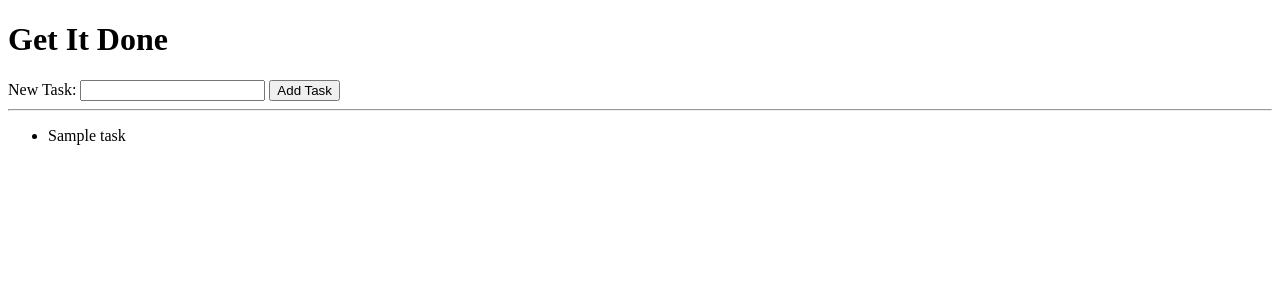
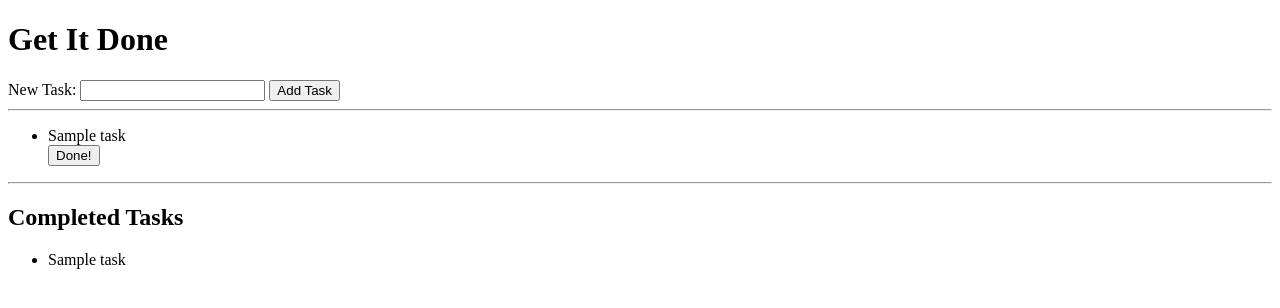
Before and after one commit to edilma/get-it-done, a Flask app: template templates/todos.html in a window 1280 px wide. Shown: the top 308 px of the page. Run offline with Flask 2, Linux system fonts and the light colour scheme; tables that the repository leaves empty hold one stand-in row (values such as "Sample post"); the template is opened without the code that fills it: values that come from a table or form of the project are taken from there, most other values are stand-ins (such as "Sample title", 1, 10 or a date in 2020).

Commit message:
set up the add and delete tasks working with data base

```diff
--- a/main.py
+++ b/main.py
@@ -1,18 +1,49 @@
 from flask import Flask, request, redirect, render_template
+from flask_sqlalchemy import SQLAlchemy
 
 app = Flask(__name__)
 app.config['DEBUG'] = True
+#configure the conexion string to the database = mysql using pysql://Username:Password@hostName:Port/databaseName
+app.config['SQLALCHEMY_DATABASE_URI'] = 'mysql+pymysql://get-it-done:beproductive@localhost:8889/get-it-done'
+#tHIS will show us the commands that SQL is running
+app.config['SQLALCHEMY_ECHO'] = True
+#create a database object to work with my app
+db = SQLAlchemy(app)
 
+class Task(db.Model):
 
-tasks =[]
+    id = db.Column(db.Integer,primary_key=True)
+    name = db.Column(db.String(120))
+    completed = db.Column(db.Boolean)
+
+    def __init__(self, name):
+        self.name = name
+        self.completed = False
+
 
 @app.route('/', methods=['POST','GET'])
 def index():
 
     if request.method == 'POST':
-        task =request.form['task']
-        tasks.append(task)
-    return render_template('todos.html', title='Get It Done', tasks=tasks)
+        task_name =request.form['task']
+        new_task = Task(task_name)
+        db.session.add(new_task)
+        db.session.commit()
 
+    tasks = Task.query.filter_by (completed=False).all()
+    completed_task = Task.query.filter_by (completed =True).all()
+    return render_template('todos.html', title='Get It Done', tasks=tasks, completed_task = completed_task)
 
-app.run()
+@app.route ('/delete-task', methods=['POST'])
+def delete_task():
+
+    task_id = int(request.form["task-id"])
+    task = Task.query.get(task_id)
+    task.completed = True
+    db.session.add(task)
+    db.session.commit()
+
+    return redirect('/')
+
+if __name__ == "__main__":
+    app.run()
--- a/templates/todos.html
+++ b/templates/todos.html
@@ -18,9 +18,22 @@
 
         <ul>
             {% for task in tasks %}
-            <li>{{ task}}</li>
+            <li>{{ task.name}}</li>
+                <form method="POST" action="/delete-task" style="display: inline-block;">
+                    <input type="hidden" name="task-id" value="{{task.id}}">
+                    <input type="submit" value="Done!" />
+
+                </form>
             {% endfor %}
 
         </ul>
     {% endif %}
+
+    <hr/>
+    <h2>Completed Tasks</h2>
+    <ul>
+        {%for task in completed_task%}
+        <li>{{task.name}}</li>
+        {%endfor%}
+    </ul>
 {% endblock %}
```
